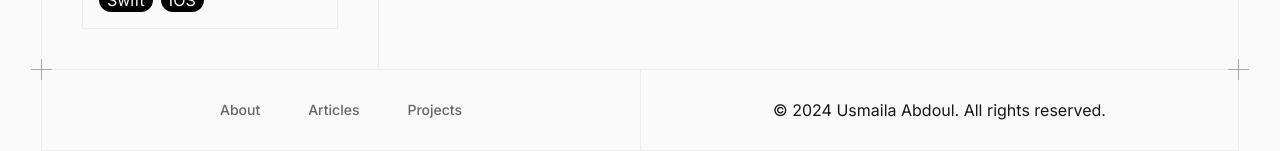
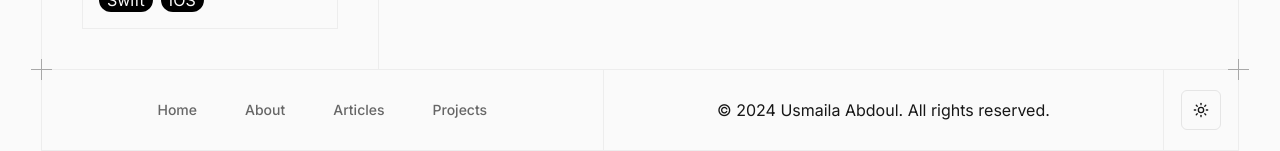
Before and after one commit to usmailaabdoul/usmaila-abdoul, a Next.js app: page /about in a window 1280 px wide. Shown: the part 1063-1214 px from the top of the page. Built offline with nearby package versions, Linux system fonts and the light colour scheme.

Commit message:
improvements

```diff
--- a/components/experience-header.tsx
+++ b/components/experience-header.tsx
@@ -16,7 +16,7 @@ export default function ExperienceHeader({ className }: {className?: string}) {
           <Button
             onClick={() => window.open("/Usmaila_Abdoul_-_Software_Engineer.pdf")}
             variant={'secondary'}
-            className='bg-background-4 text-foreground-6 dark:bg-background-4 dark:text-foreground-6 hover:bg-background-4/80'
+            className='bg-background-4 text-foreground-6 hover:bg-background-4 hover:opacity-85'
             >Download CV <FaFileArrowDown />
           </Button>
         </Box>
--- a/components/footer.tsx
+++ b/components/footer.tsx
@@ -3,6 +3,7 @@ import Link from 'next/link'
 import React from 'react'
 import { Button } from './ui/button'
 import Box from './ui/box'
+import { ThemeToggle } from './theme-toggle'
 
 export default function Footer() {
   const year = new Date().getFullYear();
@@ -11,12 +12,24 @@ export default function Footer() {
     <footer>
       <Box crossPosition={['top-left', 'top-right']} className="border-t-0 flex-row">
         <Box className="flex-row w-1/2 border-t-0 border-b-0 border-l-0 border-r-0 p-5 justify-center items-center gap-4">
-          <Button variant='link'>About</Button>
-          <Button variant='link'>Articles</Button>
-          <Button variant='link'>Projects</Button>
+          <Link href='/'>
+            <Button variant='link'>Home</Button>
+          </Link>
+          <Link href='/about'>
+            <Button variant='link'>About</Button>
+          </Link>
+          <Link href='/articles'>
+            <Button variant='link'>Articles</Button>
+          </Link>
+          <Link href='/projects'>
+            <Button variant='link'>Projects</Button>
+          </Link>
         </Box>
         <Box className="w-1/2 border-t-0 border-b-0 border-r-0 p-5 justify-center items-center">
           <p>© {year} Usmaila Abdoul. All rights reserved.</p>
+        </Box>
+        <Box className='w-20 flex items-center justify-center border-t-0 border-b-0 border-r-0'>
+          <ThemeToggle />
         </Box>
       </Box>
     </footer>
--- a/components/header.tsx
+++ b/components/header.tsx
@@ -25,7 +25,6 @@ export default function Header() {
               </Link>
             </div>
             <div>
-              {/* <SunMoon /> */}
               <ThemeToggle />
             </div>
           </div>
--- a/components/socials.tsx
+++ b/components/socials.tsx
@@ -12,7 +12,7 @@ export default function Socials({ className }: { className?: string }) {
           <Button variant='secondary' size='icon'
             className={cn(
               'rounded-full [&_svg]:size-5',
-              'bg-background-4 text-foreground-6 dark:bg-background-4 dark:text-foreground-6 hover:bg-background-4/80'
+              'bg-background-4 text-foreground-6 hover:bg-background-4 hover:opacity-85'
             )}
           ><FaLinkedin /></Button>
         </Link>
@@ -20,7 +20,7 @@ export default function Socials({ className }: { className?: string }) {
           <Button variant='secondary' size='icon'
             className={cn(
               'rounded-full [&_svg]:size-5',
-              'bg-background-4 text-foreground-6 dark:bg-background-4 dark:text-foreground-6 hover:bg-background-4/80'
+              'bg-background-4 text-foreground-6 hover:bg-background-4 hover:opacity-85'
             )}
           ><FaXTwitter /></Button>
         </Link>
@@ -28,7 +28,7 @@ export default function Socials({ className }: { className?: string }) {
           <Button variant='secondary' size='icon'
             className={cn(
               'rounded-full [&_svg]:size-5',
-              'bg-background-4 text-foreground-6 dark:bg-background-4 dark:text-foreground-6 hover:bg-background-4/80'
+              'bg-background-4 text-foreground-6 hover:bg-background-4 hover:opacity-85'
             )}
           ><FaGithub /></Button>
         </Link>
@@ -36,7 +36,7 @@ export default function Socials({ className }: { className?: string }) {
           <Button variant='secondary' size='icon'
             className={cn(
               'rounded-full [&_svg]:size-5',
-              'bg-background-4 text-foreground-6 dark:bg-background-4 dark:text-foreground-6 hover:bg-background-4/80'
+              'bg-background-4 text-foreground-6 hover:bg-background-4 hover:opacity-85'
             )}
           ><FaGoogle /></Button>
         </Link>
```
